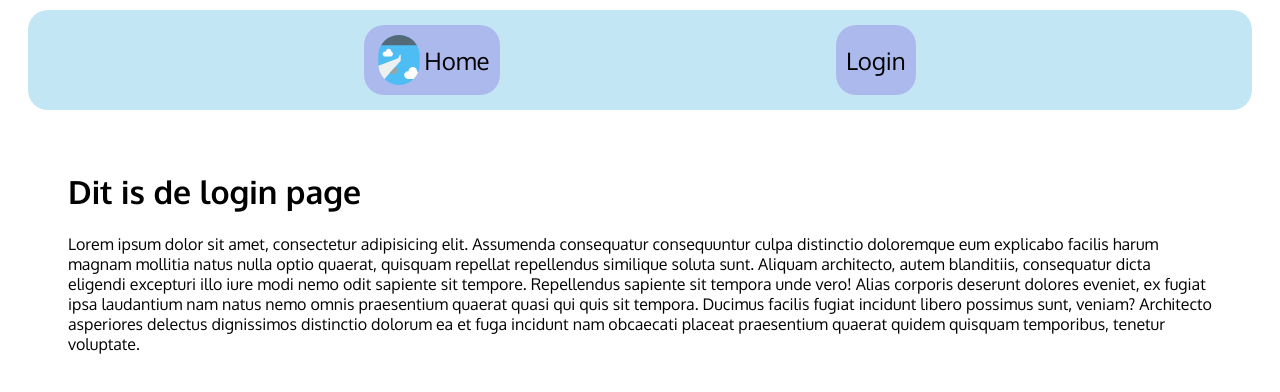
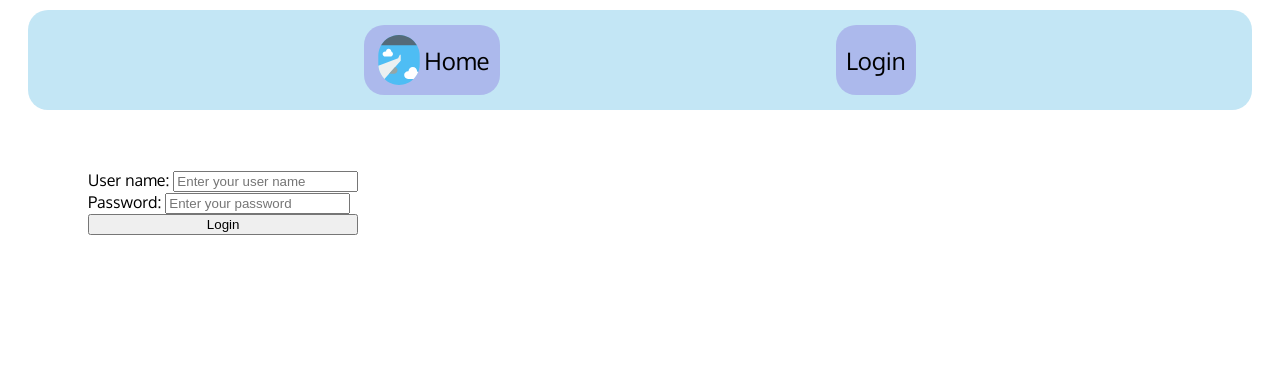
Before and after one commit to bartvriesema/novi-frontend-schiphol-app, a React (Create React App) app: page /login in a window 1280 px wide. Shown: the top 392 px of the page. Built offline with nearby package versions, Linux system fonts and the light colour scheme; no server answers; a web font is replaced by a local one.

Commit message:
Added FontAwesome for use of SVG-icons. Created login page with basic functionality.

```diff
--- a/package.json
+++ b/package.json
@@ -3,10 +3,15 @@
   "version": "0.1.0",
   "private": true,
   "dependencies": {
+    "@fortawesome/fontawesome-svg-core": "^1.3.0",
+    "@fortawesome/free-regular-svg-icons": "^6.0.0",
+    "@fortawesome/free-solid-svg-icons": "^6.0.0",
+    "@fortawesome/react-fontawesome": "^0.1.17",
     "@testing-library/jest-dom": "^5.16.2",
     "@testing-library/react": "^12.1.2",
     "@testing-library/user-event": "^13.5.0",
     "axios": "^0.25.0",
+    "babel-plugin-macros": "^3.1.0",
     "chart.js": "^3.7.1",
     "concurrently": "^7.0.0",
     "cors": "^2.8.5",
--- a/src/App.js
+++ b/src/App.js
@@ -4,6 +4,11 @@ import Navbar from "./component/Navbar";
 import Homepage from "./pages/Homepage";
 import Login from "./pages/Login";
 import NotFound from "./pages/NotFound";
+import { library } from "@fortawesome/fontawesome-svg-core";
+import { fas } from "@fortawesome/free-solid-svg-icons";
+import { far } from "@fortawesome/free-regular-svg-icons";
+
+library.add(fas, far);
 
 function App() {
   return (
--- /dev/null
+++ b/src/babel-plugin-macros.config.js
@@ -0,0 +1,5 @@
+module.exports = {
+  "fontawesome-svg-core": {
+    license: "free",
+  },
+};
--- /dev/null
+++ b/src/babel.config.js
@@ -0,0 +1,5 @@
+module.exports = function (api) {
+  return {
+    plugins: ["macros"],
+  };
+};
--- a/src/component/Flights.js
+++ b/src/component/Flights.js
@@ -79,7 +79,7 @@ function Flights(props) {
 
   useEffect(() => {
     const startDateTime = toDateTimeString(currentDateTime, 0);
-    const endDateTime = toDateTimeString(currentDateTime, 4);
+    const endDateTime = toDateTimeString(currentDateTime, 1);
     getFlightData(
       `http://localhost:5000/flights?includedelays=false&page=0&sort=%2BscheduleTime&fromDateTime=${startDateTime}&toDateTime=${endDateTime}&searchDateTimeField=scheduleDateTime`
     )
--- a/src/component/Navbar.js
+++ b/src/component/Navbar.js
@@ -2,6 +2,7 @@ import React from "react";
 import "./Navbar.css";
 import { Link } from "react-router-dom";
 import airplaneIcon from "../assets/airplane-logo.svg";
+import { FontAwesomeIcon } from "@fortawesome/react-fontawesome";
 
 function Navbar(props) {
   return (
@@ -13,7 +14,9 @@ function Navbar(props) {
         </li>
       </Link>
       <Link to="/login">
-        <li className="navbar-button">Login</li>
+        <li className="navbar-button">
+          <FontAwesomeIcon icon="fa-solid fa-arrow-right-to-bracket" /> Login
+        </li>
       </Link>
     </ul>
   );
--- a/src/component/Weather.css
+++ b/src/component/Weather.css
@@ -13,6 +13,10 @@
 .weather-list {
   list-style: none;
   padding: 5px;
+  font-size: 1em;
+}
+.weather-list li {
+  padding: 5px;
 }
 
 .weather-header {
@@ -21,4 +25,6 @@
 }
 
 .weather-icon {
+  margin-right: auto;
+  margin-left: auto;
 }
--- a/src/component/Weather.js
+++ b/src/component/Weather.js
@@ -3,6 +3,7 @@ import "./Weather.css";
 import axios from "axios";
 import kelvinToCelsius from "../helpers/kelvinToCelsius";
 import toTimeString from "../helpers/toTimeString";
+import { FontAwesomeIcon } from "@fortawesome/react-fontawesome";
 
 function Weather(props) {
   const [weatherData, setWeatherData] = useState({});
@@ -21,25 +22,38 @@ function Weather(props) {
       {Object.keys(weatherData).length > 0 && (
         <div className="weather-container">
           <h2 className="weather-header">Current weather conditions</h2>
+          <img
+            className="weather-icon"
+            src={`http://openweathermap.org/img/wn/${weatherData.weather[0].icon}@2x.png`}
+            alt="Weather icon"
+          />
           <ul className="weather-list">
             <li>
-              <img
-                className="weather-icon"
-                src={`http://openweathermap.org/img/wn/${weatherData.weather[0].icon}@2x.png`}
-                alt="Weather icon"
-              />
+              <FontAwesomeIcon icon="fa-solid fa-temperature-half" />{" "}
+              Temperature: {kelvinToCelsius(weatherData.main.temp)}&deg;C
             </li>
-            <li>Temperature: {kelvinToCelsius(weatherData.main.temp)}&deg;C</li>
 
-            <li>Wind speed: {weatherData.wind.speed} m/s</li>
-            <li>Wind direction: {weatherData.wind.deg}&deg;</li>
             <li>
-              Visibility:{" "}
+              <FontAwesomeIcon icon="fa-solid fa-wind" /> Wind speed:{" "}
+              {weatherData.wind.speed} m/s
+            </li>
+            <li>
+              <FontAwesomeIcon icon="fa-regular fa-compass" /> Wind direction:{" "}
+              {weatherData.wind.deg}&deg;
+            </li>
+            <li>
+              <FontAwesomeIcon icon="fa-regular fa-eye" /> Visibility:{" "}
               {new Intl.NumberFormat("nl-NL").format(weatherData.visibility)}{" "}
               meter
             </li>
-            <li>Sunrise: {toTimeString(weatherData.sys.sunrise)}</li>
-            <li>Sunset: {toTimeString(weatherData.sys.sunset)}</li>
+            <li>
+              <FontAwesomeIcon icon="fa-regular fa-sun" /> Sunrise:{" "}
+              {toTimeString(weatherData.sys.sunrise)}
+            </li>
+            <li>
+              <FontAwesomeIcon icon="fa-solid fa-sun" /> Sunset:{" "}
+              {toTimeString(weatherData.sys.sunset)}
+            </li>
           </ul>
         </div>
       )}
--- a/src/pages/Login.css
+++ b/src/pages/Login.css
@@ -0,0 +1,11 @@
+.login-page-container {
+    display: flex;
+    flex-direction: row;
+    column-gap: 40px;
+}
+
+.form-container {
+    display: flex;
+    flex-direction: column;
+    margin: 20px;
+}
--- a/src/pages/Login.js
+++ b/src/pages/Login.js
@@ -1,24 +1,50 @@
-import React from "react";
+import React, { useEffect, useState } from "react";
 import "./Login.css";
+import Weather from "../component/Weather";
+import { FontAwesomeIcon } from "@fortawesome/react-fontawesome";
 
 function Login(props) {
+  const [username, setUsername] = useState();
+  const [password, setPassword] = useState();
+  const [showPassword, setShowPassword] = useState(false);
+
   return (
-    <div>
-      <h1>Dit is de login page</h1>
-      <p>
-        Lorem ipsum dolor sit amet, consectetur adipisicing elit. Assumenda
-        consequatur consequuntur culpa distinctio doloremque eum explicabo
-        facilis harum magnam mollitia natus nulla optio quaerat, quisquam
-        repellat repellendus similique soluta sunt. Aliquam architecto, autem
-        blanditiis, consequatur dicta eligendi excepturi illo iure modi nemo
-        odit sapiente sit tempore. Repellendus sapiente sit tempora unde vero!
-        Alias corporis deserunt dolores eveniet, ex fugiat ipsa laudantium nam
-        natus nemo omnis praesentium quaerat quasi qui quis sit tempora. Ducimus
-        facilis fugiat incidunt libero possimus sunt, veniam? Architecto
-        asperiores delectus dignissimos distinctio dolorum ea et fuga incidunt
-        nam obcaecati placeat praesentium quaerat quidem quisquam temporibus,
-        tenetur voluptate.
-      </p>
+    <div className="login-page-container">
+      <Weather />
+      <form className="form-container">
+        <label htmlFor="username">
+          User name:{" "}
+          <input
+            type="text"
+            placeholder="Enter your user name"
+            name="username"
+            value={username}
+            onChange={(e) => setUsername(e.target.value)}
+          />
+        </label>
+        <label htmlFor="password">
+          Password:{" "}
+          <input
+            type={showPassword ? "text" : "password"}
+            placeholder="Enter your password"
+            name="password"
+            value={password}
+            onChange={(e) => setPassword(e.target.value)}
+          />
+          <i
+            onClick={() => {
+              setShowPassword(!showPassword);
+            }}
+          >
+            {showPassword ? (
+              <FontAwesomeIcon icon="fa-regular fa-eye-slash" />
+            ) : (
+              <FontAwesomeIcon icon="fa-regular fa-eye" />
+            )}
+          </i>
+        </label>
+        <button type="submit">Login</button>
+      </form>
     </div>
   );
 }
```
Also changed, not shown: 1 other file (tests, documents, lock files or other folders).
